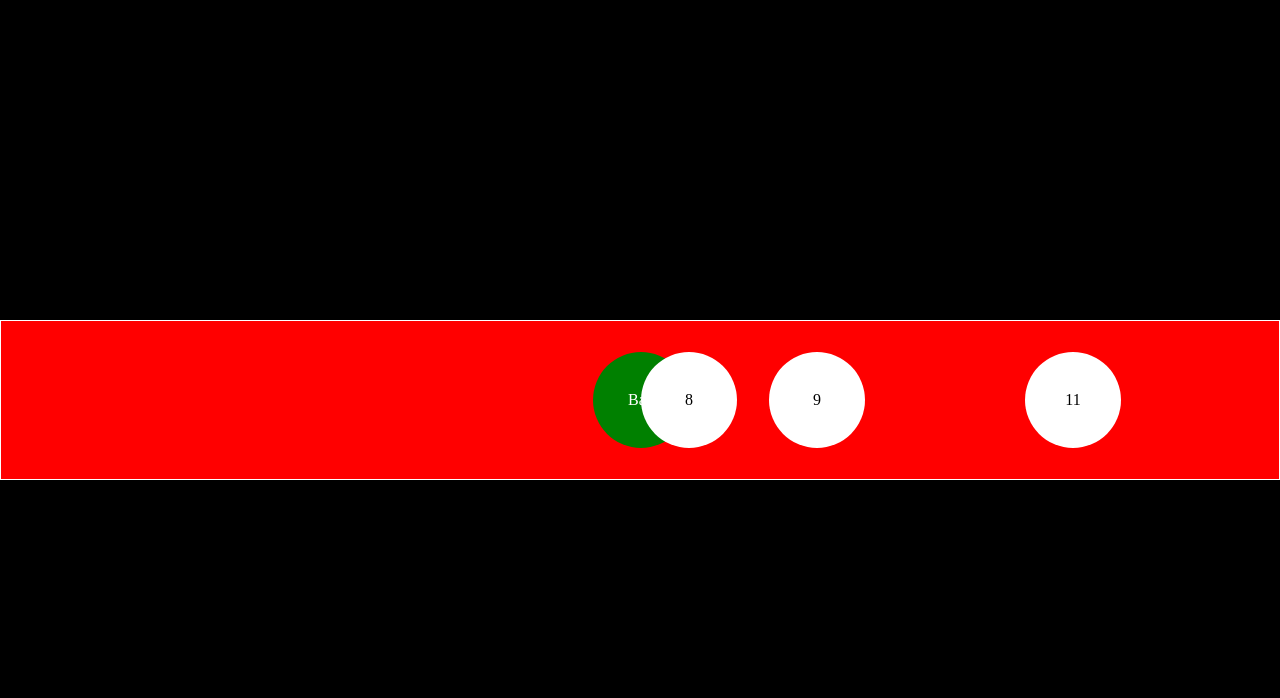
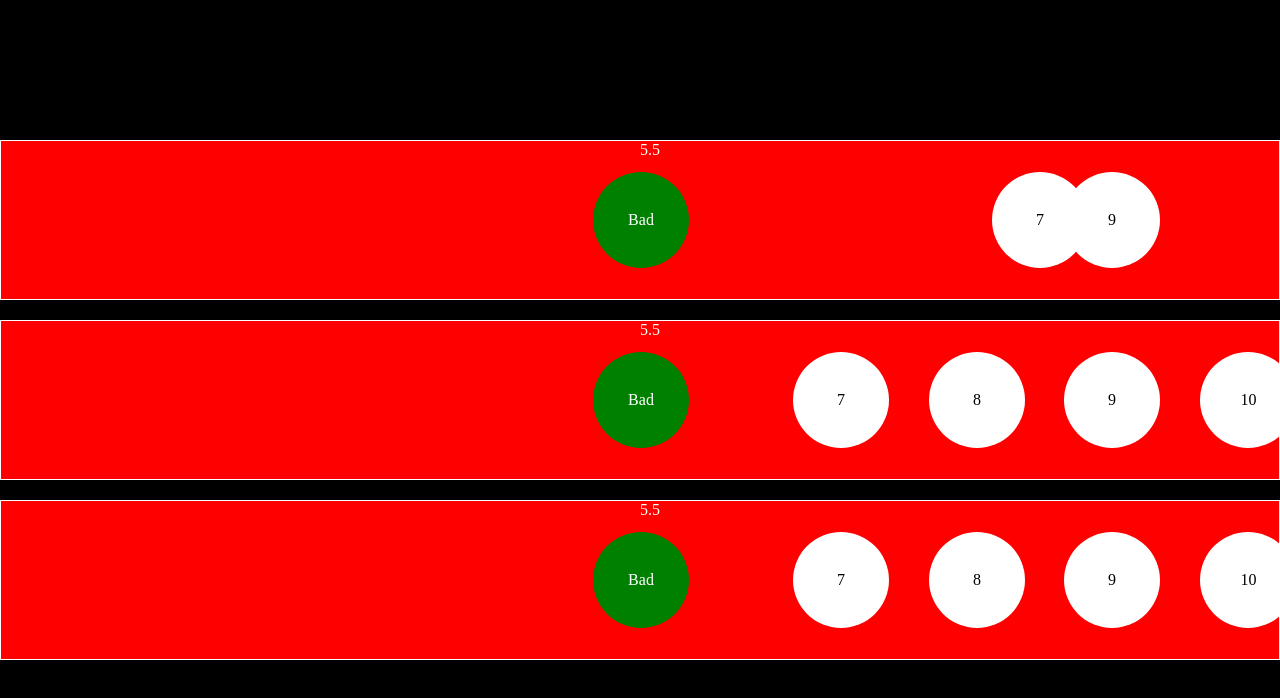
Before and after one commit to IgnacioConsuegra/SongGame-React, a React (Vite) app: page / in a window 1280 px wide. Shown: the top 698 px of the page. Built offline with nearby package versions, Linux system fonts and the light colour scheme.

Commit message:
I made this work using animations, actually, im really mad, i did lot's of thing, and i ended up doing something completly different and simple.

```diff
--- a/src/MainPage/Circle/Circle.css
+++ b/src/MainPage/Circle/Circle.css
@@ -8,3 +8,10 @@ div.row-Circle{
   top: calc(50% - 3em);
   color: black;
 }
+@keyframes moveLeft{
+  from {
+    left: var(--init);
+  } to{
+    left: var(--end);
+  }
+}
--- a/src/MainPage/Circle/Circle.jsx
+++ b/src/MainPage/Circle/Circle.jsx
@@ -1,7 +1,7 @@
 import { useEffect, useLayoutEffect, useRef, useState } from 'react';
 import './Circle.css';
 
-export const Circle = ({ middleAt, currentPosition}) => {
+export const Circle = ({ middleAt, initPosition, endPosition, timeNeed}) => {
 
   const thisButton = useRef();
 
@@ -10,11 +10,12 @@ export const Circle = ({ middleAt, currentPosition}) => {
     width: `6em`,
     height: `6em`,
     left: `5000px`,
+    animation: `moveLeft ${timeNeed}s linear forwards`,
+    '--init': `${initPosition}px`,
+    '--end': `${endPosition}px`,
   }
 
-  useEffect(() => {
-    thisButton.current.style.left = `${currentPosition}px`;
-  }, [currentPosition]);
+
 
   return (
     <div className='row-Circle' ref={thisButton} style={styles}>
--- a/src/MainPage/MainPage.jsx
+++ b/src/MainPage/MainPage.jsx
@@ -123,10 +123,10 @@ export const MainPage = () => {
       return {
         creationTime : createAt,
         middleAt : element.middleAt,
-        velocity: element.velocity * sectionUnit.current,
         index: element.index,
-        originalPosition: sectionUnit.current * 11,
-        currentPosition: sectionUnit.current * 11,
+        initPosition: sectionUnit.current * 11,
+        endPosition : (sectionUnit.current * 5) - (16 * 3),
+        timeNeed: element.middleAt - createAt,
       }
     }).sort((a, b) => a.creationTime - b.creationTime);
   }
@@ -173,8 +173,8 @@ export const MainPage = () => {
     <section ref={sectionRef}>
         <KeyPressContext.Provider value={lastPressed} >
             <Row elementId={1} circles={rows[0]} unit={sectionUnit}/>
-            {/* <Row elementId={2} circles={rows[1]} unit={sectionUnit}/>        */}
-            {/* <Row elementId={3} circles={rows[2]} unit={sectionUnit}/>        */}
+            <Row elementId={2} circles={rows[1]} unit={sectionUnit}/>
+            <Row elementId={3} circles={rows[2]} unit={sectionUnit}/>
         </KeyPressContext.Provider>
     </section>
   )
--- a/src/MainPage/Row/Row.css
+++ b/src/MainPage/Row/Row.css
@@ -20,3 +20,8 @@ div.row > div.row-circle{
   align-items: center;
   justify-content: center;
 }
+div.timeRow{
+  position: absolute;
+  top: 0;
+  left: calc(50%);
+}
--- a/src/MainPage/Row/Row.jsx
+++ b/src/MainPage/Row/Row.jsx
@@ -66,17 +66,6 @@ export const Row = ({elementId, circles, unit}) => {
       }
     }
   }
-  function calcCurrentPosition(time){
-    setIsDisplayed((prev) => {
-      return prev.map((element) => {
-        return {
-          ...element,
-          currentPosition : (element.originalPosition - (element.velocity * (time - element.creationTime ))),
-        }
-      })
-    })
-  }
-
 
   useEffect(() =>{
     return() => {
@@ -90,10 +79,6 @@ export const Row = ({elementId, circles, unit}) => {
     setInterval(() => {
       setTime(parseFloat(((Date.now() - initTime.current) / 1000).toFixed(1)));
     }, 1000 / 100);
-
-    setInterval(() => {
-      calcCurrentPosition(parseFloat(((Date.now() - initTime.current) / 1000).toFixed(1)));
-    }, 1000 / 30);
   }, [circles]);
 
   useEffect(() =>{
@@ -138,13 +123,24 @@ export const Row = ({elementId, circles, unit}) => {
       {
         keyResult === true ? ('Good') : ('Bad')
       }
+
       </div>
       {
         // eslint-disable-next-line react/prop-types
         isDisplayed.map((element) => {
-          return <Circle key={element.middleAt} currentPosition={element.currentPosition} middleAt = {element.middleAt}/>
+          return <Circle
+          key={element.middleAt}
+          middleAt = {element.middleAt}
+          initPosition={element.initPosition}
+          endPosition={element.endPosition}
+          timeNeed={element.timeNeed}/>
         })
       }
+      <div className='timeRow'>
+      {
+        time
+      }
+      </div>
     </div>
   )
 }
```
Also changed, not shown: src/MainPage/MusicPlayer/MusicPlayer.jsx (added, +36 -0 lines), src/MainPage/Timer/Timer.jsx (added, +25 -0 lines), src/MainPage/MusicPlayer/musicPlayer.css (added), 1 other file (tests, documents, lock files or other folders).
